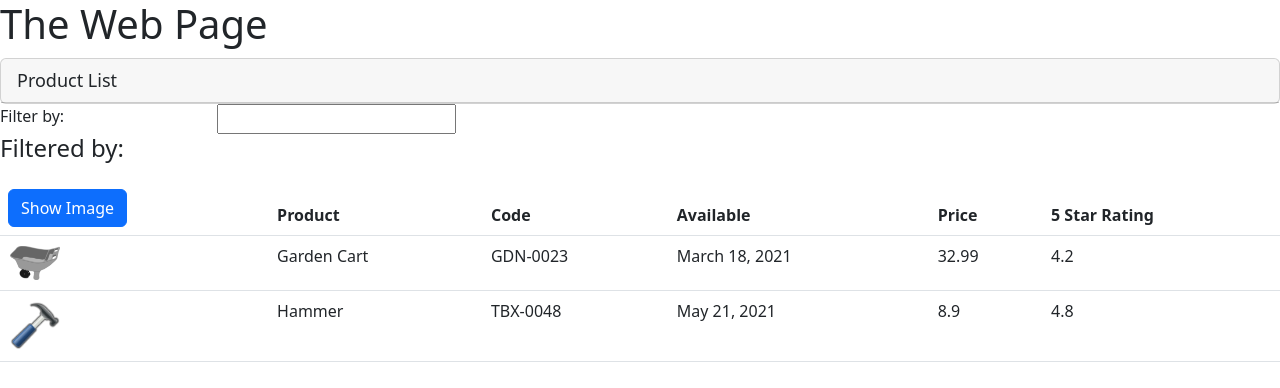
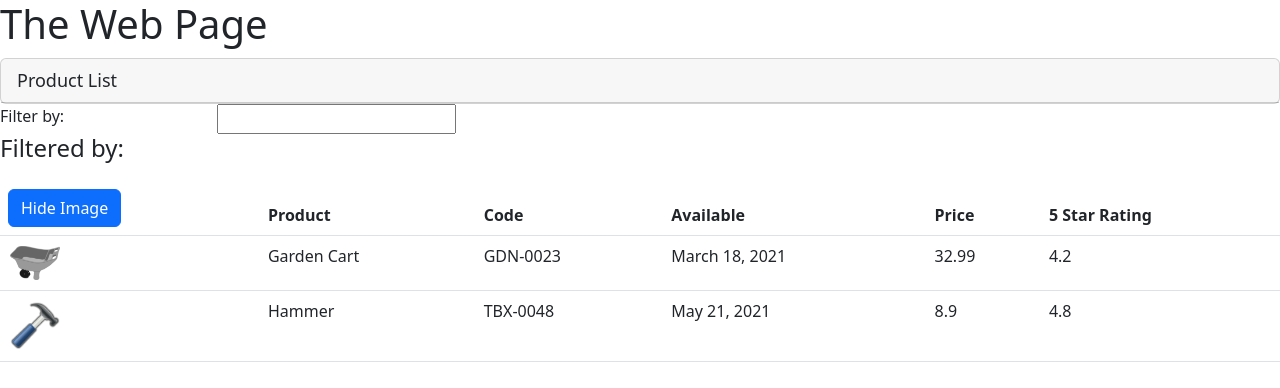
Before and after one commit to Tomasz-Zdeb/Angular-Sandbox, an Angular app in the folder APM-Start/: page / in a window 1280 px wide. Both pictures are taken after a click on the button "Show Image". Shown: the top 388 px of the page. Built offline with nearby package versions, Linux system fonts and the light colour scheme.

Commit message:
Implemented toggle image button

```diff
--- a/APM-Start/src/app/products/product-list.component.html
+++ b/APM-Start/src/app/products/product-list.component.html
@@ -20,8 +20,9 @@
             <thead>
                 <tr>
                     <th>
-                        <button class="btn btn-primary">
-                            Show Image
+                        <button class="btn btn-primary"
+                        (click)='toggleImage()'>
+                            {{showImage ? 'Hide' : 'Show'}} Image
                         </button>
                     </th>
                     <th>Product</th>
@@ -34,7 +35,8 @@
             <tbody>
                 <tr *ngFor="let product of products">
                     <td>
-                        <img [src]='product.imageUrl'
+                        <img *ngIf='showImage'
+                        [src]='product.imageUrl'
                         [title]='product.productName'
                         [style.width.px]='imageWidth'
                         [style.margin.px]='imageMargin'>
--- a/APM-Start/src/app/products/product-list.component.ts
+++ b/APM-Start/src/app/products/product-list.component.ts
@@ -10,6 +10,7 @@ export class ProductListComponent {
   pageTitle = 'Product List';
   imageWidth = 50;
   imageMargin = 2;
+  showImage = false;
   products: any[] = [
     {
       "productId": 2,
@@ -32,4 +33,9 @@ export class ProductListComponent {
       "imageUrl": "assets/images/hammer.png"
     }
   ]
+
+  toggleImage(): void
+  {
+    this.showImage = !this.showImage;
+  }
 }
```
